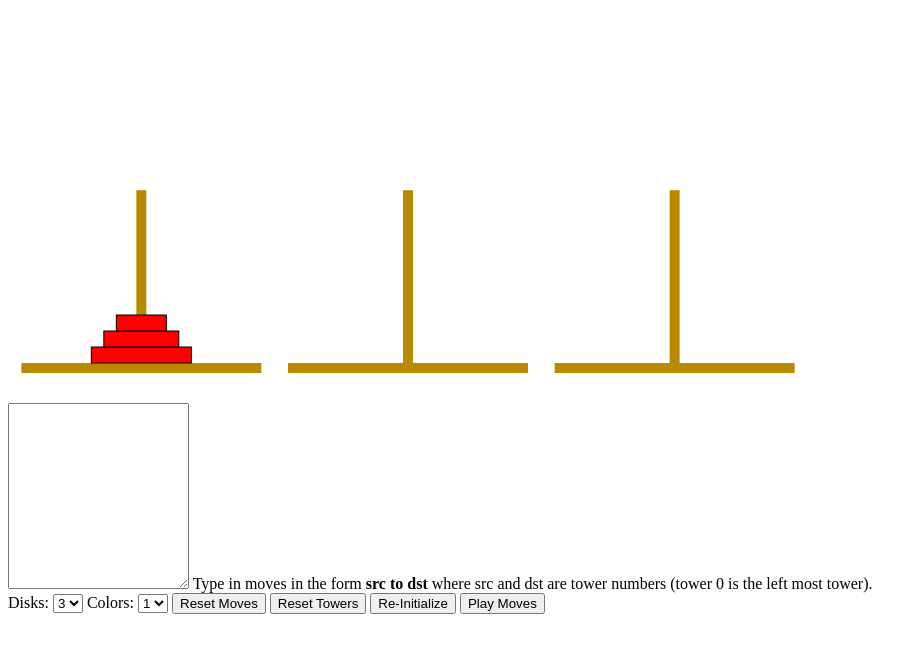
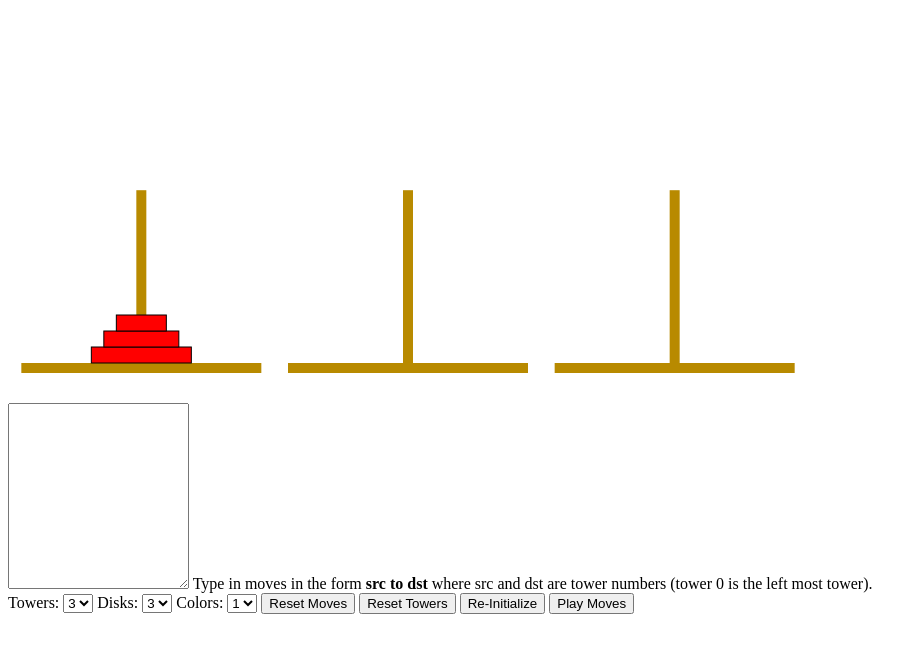
Before and after one commit to zamansky/Hanoi, a plain HTML site: page index.html in a window 1280 px wide. Shown: the part 5-658 px from the top of the page, without its empty margins (0-923 px from the left). Drawn offline with Linux system fonts and the light colour scheme.

Commit message:
Added multiple tower selector

```diff
--- a/UI.js
+++ b/UI.js
@@ -44,8 +44,10 @@
 function resetAll() {
     var c = $("#colors").find('option:selected').text();
     var d = $("#disks").find('option:selected').text();
+    var t = $("#towers").find('option:selected').text();
     numColors=c;
     numDisks=d;
+    numTowers = t;
     resetTowers();
 }
 
--- a/index.html
+++ b/index.html
@@ -13,6 +13,15 @@
 <div id="UI">
 <textarea rows="12" cols="20" id="moves" name="moves"></textarea>
 Type in moves in the form <b>src to dst</b> where src and dst are tower numbers (tower 0 is the left most tower).<br>
+
+Towers:
+<select id="towers">
+<option selected=true>3</option>
+<option>4</option>
+<option>5</option>
+<option>6</option>
+</select>
+
 
 Disks:
 <select id="disks">
@@ -30,6 +39,7 @@
 <option selected=true>1</option>
 <option >2</option>
 </select>
+
 <button id="resettext">Reset Moves</button>
 <button id="resetplay">Reset Towers</button>
 <button id="reinitialize">Re-Initialize</button>
```
